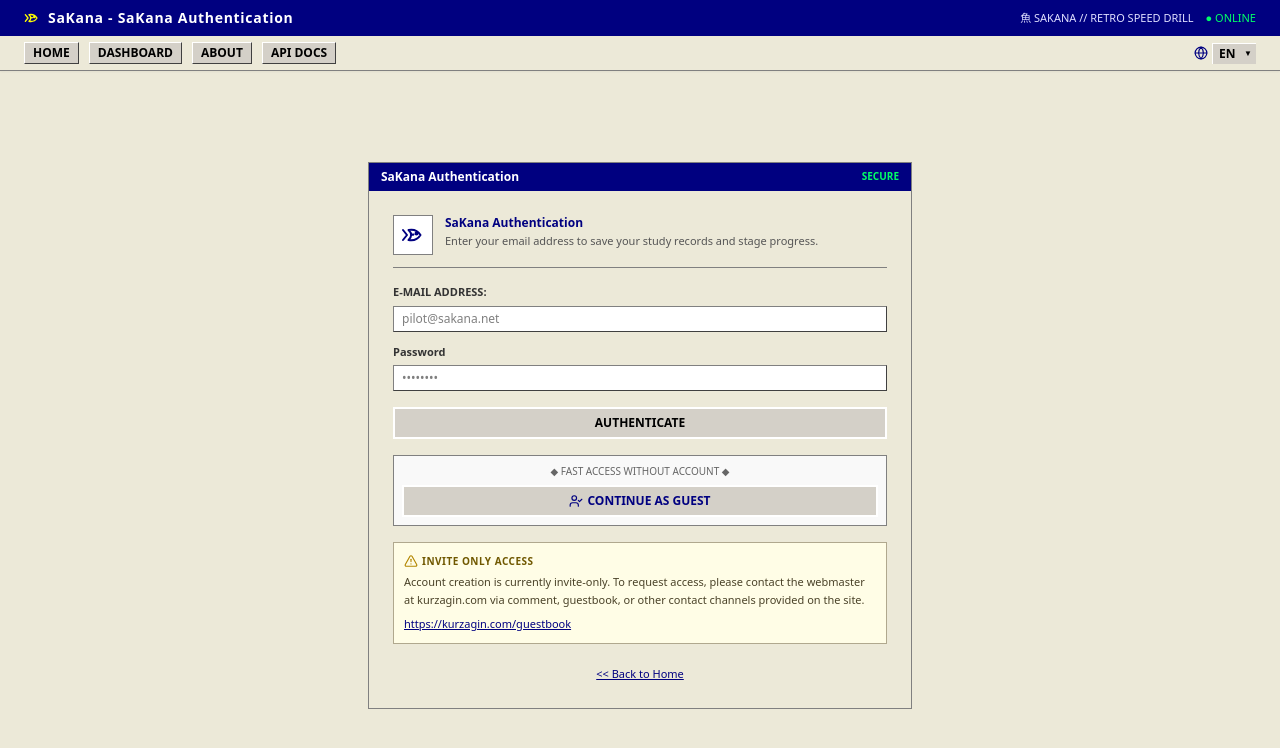
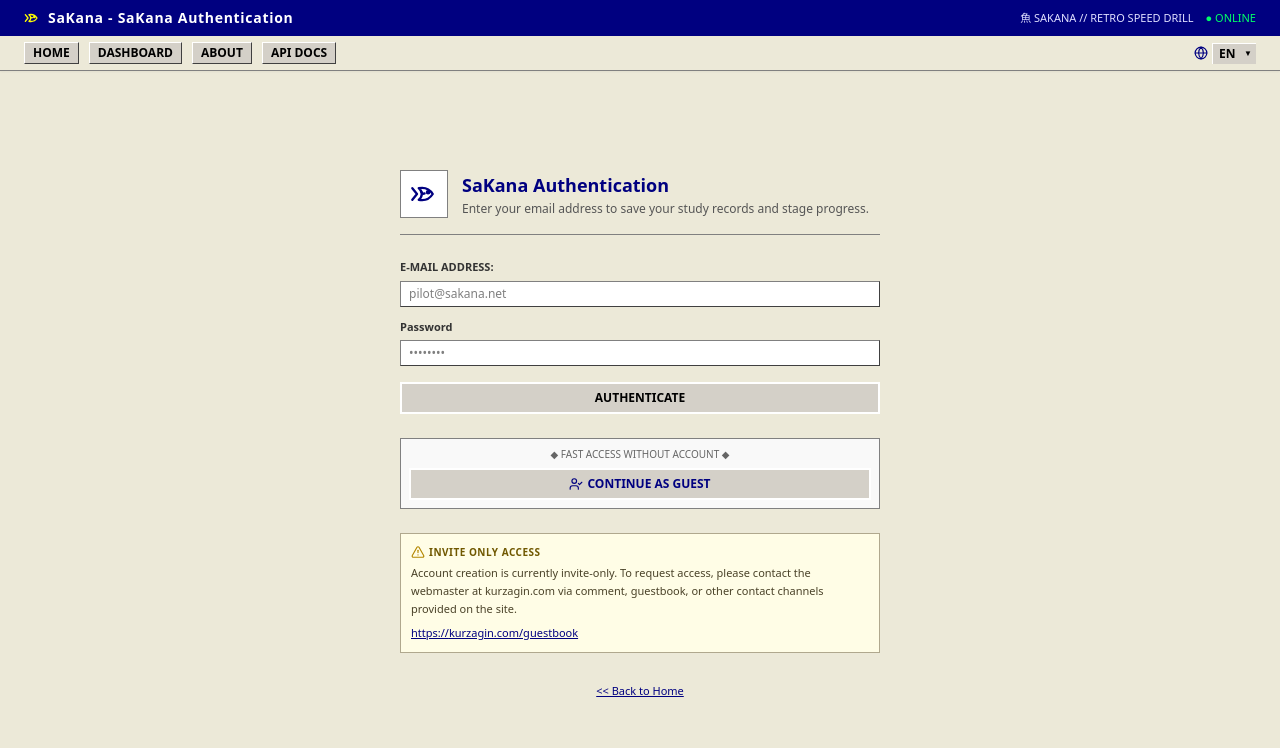
Before and after one commit to kurzagin/japanese-learning, a Next.js app: page /login in a window 1280 px wide. Shown: the top 748 px of the page. Built offline with nearby package versions, Linux system fonts and the light colour scheme; no server answers.

Commit message:
style(auth): remove dialog header and border for full page layout

```diff
--- a/src/app/login/page.tsx
+++ b/src/app/login/page.tsx
@@ -56,27 +56,18 @@ export default function LoginPage() {
       {/* Full-width Sticky Retro Navbar */}
       <RetroNavbar currentSubtitle={t.login.appTitle} />
 
-      {/* Centered Login Container */}
-      <main className="flex-1 w-full max-w-xl mx-auto px-4 py-8 flex flex-col justify-center">
-        <div className="bg-[#ece9d8] border border-[#808080] flex flex-col">
-          {/* Dialog Header Bar */}
-          <div className="bg-[#000080] text-white px-3 py-1.5 flex items-center justify-between text-xs font-bold">
-            <span>{t.login.appTitle}</span>
-            <span className="font-mono text-[10px] text-[#00ff66]">SECURE</span>
-          </div>
-
-          {/* Dialog Content */}
-          <div className="p-4 sm:p-6 bg-[#ece9d8] text-black space-y-4">
-
-          <div className="flex items-start gap-3 border-b border-[#808080] pb-3">
-            <div className="w-10 h-10 border border-[#808080] bg-[#fff] flex items-center justify-center text-[#000080]">
-              <FishIcon className="w-6 h-6" />
+      {/* Login Page Content */}
+      <main className="flex-1 w-full max-w-lg mx-auto px-4 py-10 sm:py-16 flex flex-col justify-center">
+        <div className="space-y-6">
+          <div className="flex items-center gap-3.5 border-b border-[#808080] pb-4">
+            <div className="w-12 h-12 border border-[#808080] bg-white flex items-center justify-center text-[#000080] shrink-0">
+              <FishIcon className="w-7 h-7" />
             </div>
             <div>
-              <h1 className="text-xs font-bold text-[#000080]">
+              <h1 className="text-base sm:text-lg font-bold text-[#000080]">
                 {t.login.appTitle}
               </h1>
-              <p className="text-[11px] text-[#555] mt-0.5">
+              <p className="text-xs text-[#555] mt-0.5">
                 {t.login.instruction}
               </p>
             </div>
@@ -182,8 +173,7 @@ export default function LoginPage() {
           </div>
 
         </div>
-      </div>
-    </main>
-  </div>
-);
+      </main>
+    </div>
+  );
 }
```
